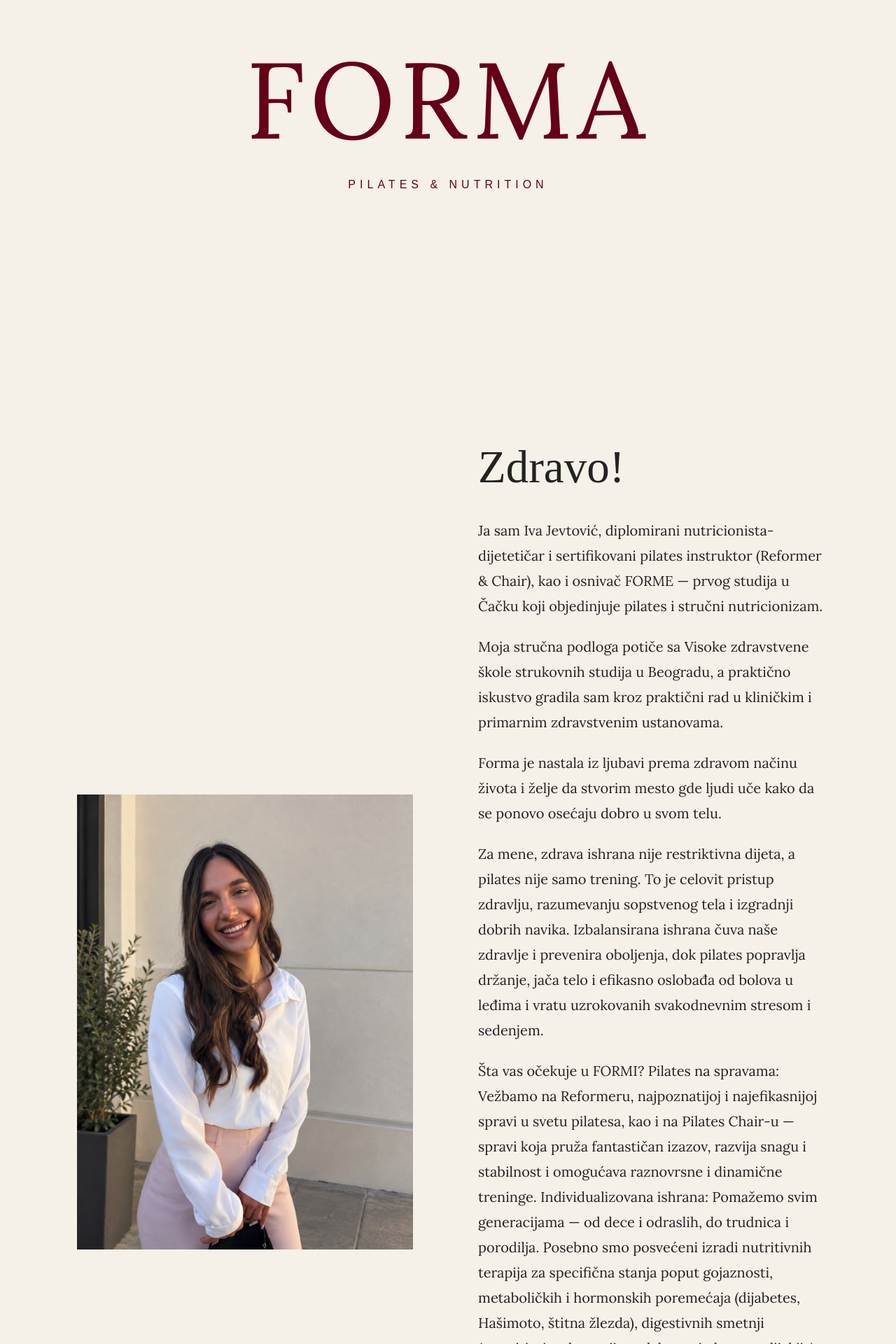
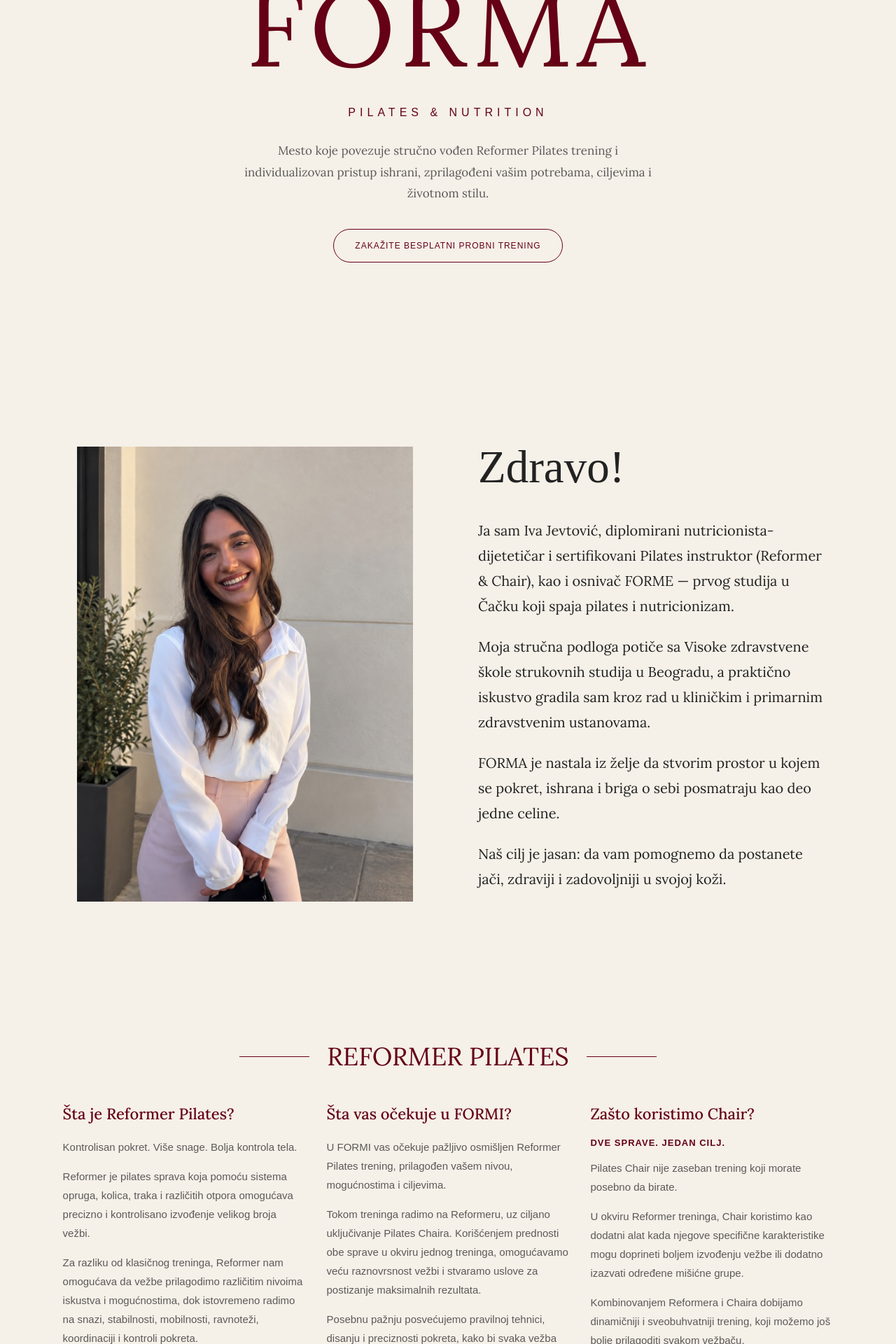
Before and after one commit to andjelaa11/FORMA-, a Django app: page / in a window 1280 px wide. Shown: the part 280-2200 px from the top of the page at 70% size. Run offline with Django 5.2, Linux system fonts and the light colour scheme.

Commit message:
Add Reformer Pilates section and update homepage content

```diff
--- a/core/static/core/style.css
+++ b/core/static/core/style.css
@@ -94,6 +94,54 @@
 
     color: #650016;
 }
+
+.hero-description {
+    max-width: 650px;
+    margin: 30px auto 0;
+    padding: 0 20px;
+
+    font-family: "Lora", serif;
+    font-size: 17px;
+    line-height: 1.8;
+    color: #5d5959;
+}
+
+.hero-button {
+    display: inline-block;
+    margin-top: 35px;
+    padding: 16px 30px;
+
+    border: 1px solid #650016;
+    border-radius: 30px;
+
+    color: #650016;
+    text-decoration: none;
+
+    font-size: 12px;
+    letter-spacing: 1px;
+
+    transition: all 0.3s ease;
+}
+
+.hero-button:hover {
+    background-color: #650016;
+    color: white;
+}
+
+@media (max-width: 650px) {
+    .hero-description {
+        font-size: 15px;
+        line-height: 1.7;
+    }
+
+    .hero-button {
+        max-width: 90%;
+        padding: 14px 20px;
+        font-size: 11px;
+        line-height: 1.6;
+    }
+}
+
 
 
 /* =================================
@@ -229,8 +277,8 @@
 }
 
 .pilates-grid {
-    grid-template-columns: repeat(3, 1fr);
-    max-width: 1100px;
+    grid-template-columns: repeat(2, 1fr);
+    max-width: 800px;
 }
 
 
@@ -649,3 +697,104 @@
     }
 
 }
+
+
+
+/* REFORMER PILATES */
+
+.reformer-section {
+    padding: 80px 7%;
+    background-color: #f5f0e8;
+}
+
+.reformer-container {
+    max-width: 1150px;
+    margin: 0 auto;
+}
+
+.reformer-heading {
+    display: flex;
+    align-items: center;
+    justify-content: center;
+    gap: 25px;
+    margin-bottom: 45px;
+}
+
+.reformer-heading h2 {
+    font-family: "Lora", serif;
+    font-size: 36px;
+    font-weight: 400;
+    color: #650016;
+    text-align: center;
+}
+
+.reformer-line {
+    width: 100px;
+    height: 1px;
+    background-color: #650016;
+}
+
+.reformer-grid {
+    display: grid;
+    grid-template-columns: repeat(3, 1fr);
+    gap: 30px;
+}
+
+.reformer-card h3 {
+    font-family: "Lora", serif;
+    font-size: 22px;
+    font-weight: 500;
+    color: #650016;
+    margin-bottom: 20px;
+}
+
+.reformer-card h4 {
+    font-size: 13px;
+    letter-spacing: 1px;
+    color: #650016;
+    margin-bottom: 15px;
+}
+
+.reformer-card p {
+    font-size: 15px;
+    line-height: 1.8;
+    color: #5d5959;
+    margin-bottom: 15px;
+}
+
+/* TABLET */
+
+@media (max-width: 900px) {
+    .reformer-grid {
+        grid-template-columns: 1fr 1fr;
+    }
+}
+
+/* MOBILE */
+
+@media (max-width: 650px) {
+    .reformer-section {
+        padding: 55px 7%;
+    }
+
+    .reformer-heading {
+        gap: 12px;
+    }
+
+    .reformer-heading h2 {
+        font-size: 26px;
+    }
+
+    .reformer-line {
+        width: 35px;
+    }
+
+    .reformer-container > h2 {
+        font-size: 30px;
+    }
+
+    .reformer-grid {
+        grid-template-columns: 1fr;
+        gap: 35px;
+    }
+}
--- a/core/templates/core/home.html
+++ b/core/templates/core/home.html
@@ -25,7 +25,7 @@
 
         <nav>
             <a href="#">Početna</a>
-<!--            <a href="#">O nama</a>-->
+            <!--<a href="#">O nama</a>-->
             <a href="#training">Naše usluge</a>
             <a href="#">Studio</a>
             <a href="#contact">Kontakt</a>
@@ -39,6 +39,16 @@
         <div class="hero-overlay">
             <h1>FORMA</h1>
             <p>PILATES & NUTRITION</p>
+
+            <div class="hero-description">
+                Mesto koje povezuje stručno vođen Reformer Pilates
+                trening i individualizovan pristup ishrani,
+                zprilagođeni vašim potrebama, ciljevima i životnom stilu.
+            </div>
+
+            <a href="#contact" class="hero-button">
+                ZAKAŽITE BESPLATNI PROBNI TRENING
+            </a>
         </div>
 
     </section>
@@ -60,40 +70,124 @@
             <h2>Zdravo!</h2>
 
             <p>
-                Ja sam Iva Jevtović, diplomirani nutricionista-dijetetičar i
-                sertifikovani pilates instruktor (Reformer & Chair), kao i osnivač FORME — prvog studija
-                u Čačku koji objedinjuje pilates i stručni nutricionizam.
+                Ja sam Iva Jevtović, diplomirani nutricionista-dijetetičar
+                i sertifikovani Pilates instruktor (Reformer & Chair),
+                kao i osnivač FORME — prvog studija u Čačku koji spaja
+                pilates i nutricionizam.
             </p>
 
             <p>
                 Moja stručna podloga potiče sa Visoke zdravstvene škole
-                strukovnih studija u Beogradu, a praktično iskustvo gradila
-                sam kroz praktični rad u kliničkim i primarnim zdravstvenim
-                ustanovama.
+                strukovnih studija u Beogradu, a praktično iskustvo
+                gradila sam kroz rad u kliničkim i primarnim
+                zdravstvenim ustanovama.
             </p>
 
             <p>
-                Forma je nastala iz ljubavi prema zdravom načinu života
-                i želje da stvorim mesto gde ljudi uče kako da se ponovo
-                osećaju dobro u svom telu.
+                FORMA je nastala iz želje da stvorim prostor u kojem
+                se pokret, ishrana i briga o sebi posmatraju kao
+                deo jedne celine.
             </p>
 
             <p>
-                Za mene, zdrava ishrana nije restriktivna dijeta, a pilates nije samo trening.
-                To je celovit pristup zdravlju, razumevanju sopstvenog tela i izgradnji dobrih navika.
-                Izbalansirana ishrana čuva naše zdravlje i prevenira oboljenja, dok pilates popravlja držanje,
-                jača telo i efikasno oslobađa od bolova u leđima i vratu uzrokovanih svakodnevnim stresom i sedenjem.
-
+                Naš cilj je jasan: da vam pomognemo da postanete
+                jači, zdraviji i zadovoljniji u svojoj koži.
             </p>
 
-            <p>
-                Šta vas očekuje u FORMI?
-                Pilates na spravama: Vežbamo na Reformeru, najpoznatijoj i najefikasnijoj spravi u svetu pilatesa, kao i na Pilates Chair-u — spravi koja pruža fantastičan izazov, razvija snagu i stabilnost i omogućava raznovrsne i dinamične treninge.
-                Individualizovana ishrana: Pomažemo svim generacijama — od dece i odraslih, do trudnica i porodilja. Posebno smo posvećeni izradi nutritivnih terapija za specifična stanja poput gojaznosti, metaboličkih i hormonskih poremećaja (dijabetes, Hašimoto, štitna žlezda), digestivnih smetnji (gastritis, intolerancija na laktozu i gluten, celijakija), poremećaja ishrane (anoreksija i bulimija), ali i radu sa svima koji jednostavno žele da unaprede svoj životni stil.
-                Naš studio je koncipiran kao elegantan, prozračan i topao prostor u kome je svaki detalj podređen vašem užitku i napretku.
-                Naš cilj je jasan: da vam pomognemo da postanete jači, zdraviji i zadovoljniji u svojoj koži.
-                Dobrodošli u FORMU — mesto gde telo i um konačno dolaze u potpunu harmoniju.
-            </p>
+        </div>
+
+    </section>
+
+
+    <!-- REFORMER PILATES -->
+    <section class="reformer-section" id="reformer">
+
+        <div class="reformer-container">
+
+            <div class="reformer-heading">
+                <span class="reformer-line"></span>
+                <h2>REFORMER PILATES</h2>
+                <span class="reformer-line"></span>
+            </div>
+
+            <div class="reformer-grid">
+
+                <div class="reformer-card">
+
+                    <h3>Šta je Reformer Pilates?</h3>
+
+                    <p>
+                        Kontrolisan pokret. Više snage. Bolja kontrola tela.
+                    </p>
+                    <p>
+                        Reformer je pilates sprava koja pomoću sistema
+                        opruga, kolica, traka i različitih otpora
+                        omogućava precizno i kontrolisano izvođenje
+                        velikog broja vežbi.
+                    </p>
+                    <p>
+                        Za razliku od klasičnog treninga, Reformer nam
+                        omogućava da vežbe prilagodimo različitim
+                        nivoima iskustva i mogućnostima, dok
+                        istovremeno radimo na snazi, stabilnosti,
+                        mobilnosti, ravnoteži, koordinaciji i
+                        kontroli pokreta.
+                    </p>
+
+                </div>
+
+                <div class="reformer-card">
+
+                    <h3>Šta vas očekuje u FORMI?</h3>
+
+                    <p>
+                        U FORMI vas očekuje pažljivo osmišljen Reformer
+                        Pilates trening, prilagođen vašem nivou,
+                        mogućnostima i ciljevima.
+                    </p>
+                    <p>
+                        Tokom treninga radimo na Reformeru, uz ciljano
+                        uključivanje Pilates Chaira. Korišćenjem
+                        prednosti obe sprave u okviru jednog treninga,
+                        omogućavamo veću raznovrsnost vežbi i stvaramo
+                        uslove za postizanje maksimalnih rezultata.
+                    </p>
+                    <p>
+                        Posebnu pažnju posvećujemo pravilnoj tehnici,
+                        disanju i preciznosti pokreta, kako bi svaka
+                        vežba imala svoju svrhu i bila prilagođena vama.
+                    </p>
+                    <p>
+                        Bez obzira na prethodno iskustvo, trening se
+                        prilagođava vašim mogućnostima i ciljevima.
+                    </p>
+                </div>
+
+                <div class="reformer-card">
+
+                    <h3>Zašto koristimo Chair?</h3>
+                    <h4>DVE SPRAVE. JEDAN CILJ.</h4>
+
+                    <p>
+                        Pilates Chair nije zaseban trening koji
+                        morate posebno da birate.
+                    </p>
+                    <p>
+                        U okviru Reformer treninga, Chair koristimo
+                        kao dodatni alat kada njegove specifične
+                        karakteristike mogu doprineti boljem
+                        izvođenju vežbe ili dodatno izazvati
+                        određene mišićne grupe.
+                    </p>
+                    <p>
+                        Kombinovanjem Reformera i Chaira dobijamo
+                        dinamičniji i sveobuhvatniji trening, koji
+                        možemo još bolje prilagoditi svakom vežbaču.
+                    </p>
+
+                </div>
+
+            </div>
 
         </div>
 
@@ -118,14 +212,14 @@
 
                 <div class="training-grid pilates-grid">
 
-                    <!-- REFORMER -->
+                    <!-- REFORMER PILATES-->
                     <div class="training-box">
 
                         <div class="training-icon">
                             <i class="fa-solid fa-person-running"></i>
                         </div>
 
-                        <h3>REFORMER TRENINZI</h3>
+                        <h3>REFORMER PILATES</h3>
 
                         <button class="training-link"
                                 type="button"
@@ -134,27 +228,31 @@
                         </button>
 
                         <div class="training-description">
-
-                            <h4>Reformer treninzi (grupni / duo / individualni)</h4>
-
                             <p>
-                                Aktivirajte duboke mišiće, poboljšajte fleksibilnost
-                                i pravilno držanje uz najpoznatiju spravu u svetu
-                                pilatesa.
+                                Pažljivo osmišljen trening koji kroz pokret,
+                                kontrolu i kontinuitet vodi ka boljoj formi,
+                                oblikovanju tela i prijatnijem osećaju u
+                                sopstvenoj koži. Dinamičan i prilagodljiv
+                                vašem nivou, trening objedinjuje rad na snazi,
+                                stabilnosti i kontroli pokreta, uz fokus na
+                                pravilno izvođenje svake vežbe.
+                                Kombinovanjem Reformera i Chaira dobijamo
+                                sveobuhvatni trening i maksimalne rezultate.
                             </p>
 
                         </div>
 
                     </div>
 
+
+                    <!-- PILATES + ISHRANA -->
                     <div class="training-box">
 
                         <div class="training-icon">
-                            <i class="fa-solid fa-scroll"></i>
+                            <i class="fa-solid fa-seedling"></i>
                         </div>
 
-
-                        <h3>MAT PILATES</h3>
+                        <h3>PILATES TRENING + ISHRANA</h3>
 
                         <button class="training-link"
                                 type="button"
@@ -163,44 +261,14 @@
                         </button>
 
                         <div class="training-description">
-
-                            <h4>Mat Pilates treninzi</h4>
-
                             <p>
-                                Ojačajte i oblikujte telo, poboljšajte držanje,
-                                stabilnost i pokretljivost kroz kontrolisane Pilates
-                                vežbe na strunjači, uz pažljivo odabrane rekvizite
-                                poput bučica, traka i lopti.
-                            </p>
-
-                        </div>
-
-                    </div>
-
-
-                    <!-- COMBO -->
-                    <div class="training-box">
-
-                        <div class="training-icon">
-                            <i class="fa-solid fa-chair"></i>
-                        </div>
-
-                        <h3>COMBO TRENINZI - Reformer &amp; Chair</h3>
-
-                        <button class="training-link"
-                                type="button"
-                                onclick="toggleService(this)">
-                            SAZNAJ VIŠE
-                        </button>
-
-                        <div class="training-description">
-
-                            <h4>Combo treninzi (Reformer &amp; Chair) (grupni / duo / individualni)</h4>
-
-                            <p>
-                                Dinamična kombinacija dve vrhunske sprave za
-                                maksimalnu snagu, stabilnost i raznovrsnost
-                                svakog treninga.
+                                Reformer Pilates doprinosi oblikovanju tela
+                                i razvoju snage, dok personalizovan
+                                nutricionistički pristup pomaže u izgradnji
+                                održivih navika i adekvatne ishrane.
+                                Zato u FORMI možete izabrati ono što vam
+                                je potrebno: Pilates trening,
+                                nutricionističku uslugu ili njihovu kombinaciju.
                             </p>
 
                         </div>
@@ -219,7 +287,34 @@
 
                 <div class="training-grid nutrition-grid">
 
-                    <!-- KONSULTACIJE -->
+                    <!-- PERSONALIZOVANA ISHRANA -->
+                    <div class="training-box">
+
+                        <div class="training-icon">
+                            <i class="fa-solid fa-utensils"></i>
+                        </div>
+
+                        <h3>PERSONALIZOVANA ISHRANA</h3>
+
+                        <button class="training-link"
+                                type="button"
+                                onclick="toggleService(this)">
+                            SAZNAJ VIŠE
+                        </button>
+
+                        <div class="training-description">
+                            <p>
+                                Individualno kreiran plan ishrane u skladu
+                                sa vašim ciljevima, potrebama, životnim
+                                ritmom, kao i specifičnim zdravstvenim stanjima.
+                            </p>
+
+                        </div>
+
+                    </div>
+
+
+                    <!-- STRUČNE KONSULTACIJE -->
                     <div class="training-box">
 
                         <div class="training-icon">
@@ -235,12 +330,9 @@
                         </button>
 
                         <div class="training-description">
-
-                            <h4>Stručne konsultacije i savetovanje</h4>
-
                             <p>
-                                Analiza vaših navika, ciljeva i zdravstvenog
-                                statusa uz individualan pristup i podršku.
+                                Individualni razgovor sa nutricionistom
+                                i savetovanje u vezi sa pravilnom ishranom.
                             </p>
 
                         </div>
@@ -248,7 +340,7 @@
                     </div>
 
 
-                    <!-- ANTROPOMETRIJA -->
+                    <!-- ANTROPOMETRIJSKA MERENJA -->
                     <div class="training-box">
 
                         <div class="training-icon">
@@ -264,44 +356,10 @@
                         </button>
 
                         <div class="training-description">
-
-                            <h4>Kompletna antropometrijska merenja</h4>
-
                             <p>
-                                Precizna procena telesne kompozicije: merenje
-                                visine, težine, BMI-a, kao i procenta masti i
-                                mišićne mase u telu.
-                            </p>
-
-                        </div>
-
-                    </div>
-
-
-                    <!-- JELOVNIK -->
-                    <div class="training-box">
-
-                        <div class="training-icon">
-                            <i class="fa-solid fa-utensils"></i>
-                        </div>
-
-                        <h3>PERSONALIZOVANA ISHRANA</h3>
-
-                        <button class="training-link"
-                                type="button"
-                                onclick="toggleService(this)">
-                            SAZNAJ VIŠE
-                        </button>
-
-                        <div class="training-description">
-
-                            <h4>Personalizovana izrada jelovnika (sedmodnevni / mesečni)</h4>
-
-                            <p>
-                                Prilagođeni planovi ishrane usklađeni sa vašim
-                                zdravstvenim stanjem, ritmom života i ciljevima
-                                (za opšte zdravlje, mršavljenje ili specifična
-                                zdravstvena stanja).
+                                Merenje telesnog sastava, odnos masti i mišića,
+                                praćenje telesnih parametara i njihovih
+                                promena kroz vreme.
                             </p>
 
                         </div>
```
